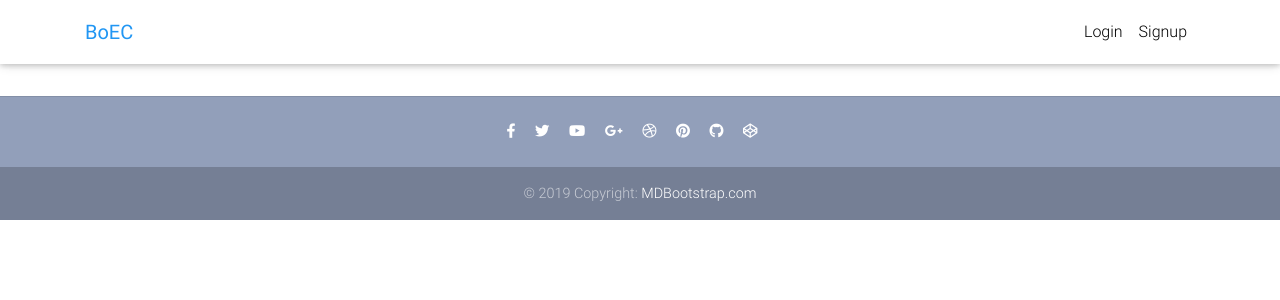
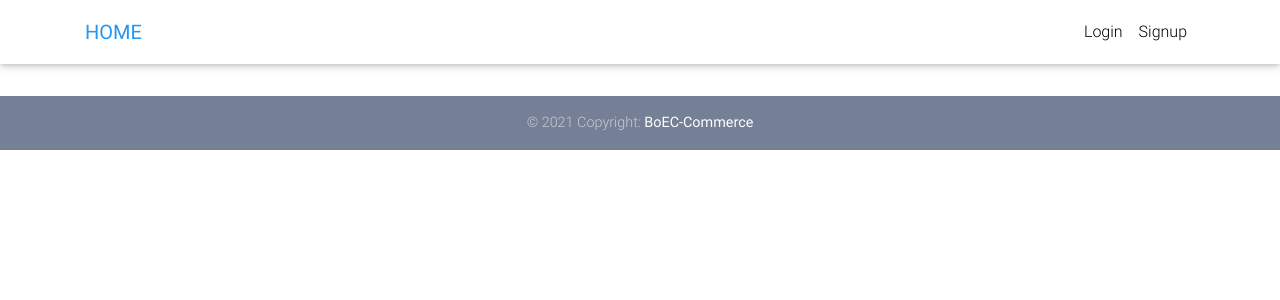
Before and after one commit to HongNguyen0208/BoEC_Django, a Django app: template proshop/templates/socialaccount/base.html in a window 1280 px wide. Shown: the top 300 px of the page. Run offline with Django 3.2, Linux system fonts and the light colour scheme; the template is opened without the code that fills it, so the values that code supplies are empty; some libraries are stand-ins or nearby versions.

Commit message:
update UI

```diff
--- a/BoEC_Django/settings.py
+++ b/BoEC_Django/settings.py
@@ -85,6 +85,11 @@ TEMPLATES = [
                 'django.contrib.auth.context_processors.auth',
                 'django.contrib.messages.context_processors.messages',
             ],
+
+            # 'libraries':{
+            #             'cart_template_tags':  'proshop.templatetags.cart_template_tags',
+
+            # }
         },
     },
 ]
--- a/BoEC_Django/urls.py
+++ b/BoEC_Django/urls.py
@@ -19,5 +19,5 @@ from django.urls import path, include
 urlpatterns = [
     path('admin/', admin.site.urls),
     path('accounts/', include('allauth.urls')),
-    path('', include('proshop.urls')),
+    path('', include('proshop.urls', namespace='proshop')),
 ]
--- a/proshop/templates/socialaccount/base.html
+++ b/proshop/templates/socialaccount/base.html
@@ -44,7 +44,7 @@
   </style>
 </head>
 
-{% include "navbar.html" %}
+{% include "socialaccount/navbar.html" %}
 
 <body>
 
@@ -67,8 +67,8 @@
     {% block extra_body %}
     {% endblock %}
 
-    {% include "footer.html" %}
-    {% include "scripts.html" %}
+    {% include "socialaccount/footer.html" %}
+    {% include "socialaccount/scripts.html" %}
 
     {% block extra_scripts %}
     {% endblock extra_scripts %}
--- a/proshop/templates/socialaccount/footer.html
+++ b/proshop/templates/socialaccount/footer.html
@@ -1,47 +1,9 @@
 <footer class="page-footer text-center font-small mt-4 wow fadeIn">
-
-    <hr class="my-4">
-
-    <!-- Social icons -->
-    <div class="pb-4">
-      <a href="https://www.facebook.com/mdbootstrap" target="_blank">
-        <i class="fab fa-facebook-f mr-3"></i>
-      </a>
-
-      <a href="https://twitter.com/MDBootstrap" target="_blank">
-        <i class="fab fa-twitter mr-3"></i>
-      </a>
-
-      <a href="https://www.youtube.com/watch?v=7MUISDJ5ZZ4" target="_blank">
-        <i class="fab fa-youtube mr-3"></i>
-      </a>
-
-      <a href="https://plus.google.com/u/0/b/107863090883699620484" target="_blank">
-        <i class="fab fa-google-plus-g mr-3"></i>
-      </a>
-
-      <a href="https://dribbble.com/mdbootstrap" target="_blank">
-        <i class="fab fa-dribbble mr-3"></i>
-      </a>
-
-      <a href="https://pinterest.com/mdbootstrap" target="_blank">
-        <i class="fab fa-pinterest mr-3"></i>
-      </a>
-
-      <a href="https://github.com/mdbootstrap/bootstrap-material-design" target="_blank">
-        <i class="fab fa-github mr-3"></i>
-      </a>
-
-      <a href="http://codepen.io/mdbootstrap/" target="_blank">
-        <i class="fab fa-codepen mr-3"></i>
-      </a>
-    </div>
-    <!-- Social icons -->
 
     <!--Copyright-->
     <div class="footer-copyright py-3">
-      © 2019 Copyright:
-      <a href="https://mdbootstrap.com/education/bootstrap/" target="_blank"> MDBootstrap.com </a>
+      © 2021 Copyright:
+      <a href="https://mdbootstrap.com/education/bootstrap/" target="_blank"> <b>BoEC-Commerce</b> </a>
     </div>
     <!--/.Copyright-->
 
--- a/proshop/templates/socialaccount/home.html
+++ b/proshop/templates/socialaccount/home.html
@@ -1,4 +1,4 @@
-{% extends "base.html" %}
+{% extends "socialaccount/base.html" %}
 
 {% block content %}
   <main>
--- a/proshop/templates/socialaccount/navbar.html
+++ b/proshop/templates/socialaccount/navbar.html
@@ -5,7 +5,7 @@
 
       <!-- Brand -->
       <a class="navbar-brand waves-effect" href="/">
-        <strong class="blue-text">BoEC</strong>
+        <strong class="blue-text">HOME</strong>
       </a>
 
       <!-- Collapse -->
@@ -34,8 +34,8 @@
         <ul class="navbar-nav nav-flex-icons">
           {% if request.user.is_authenticated %}
           <li class="nav-item">
-            <a href="{% url 'core:order-summary' %}" class="nav-link waves-effect">
-              <span class="badge red z-depth-1 mr-1"> {{ request.user|cart_item_count }} </span>
+            <a href="#" class="nav-link waves-effect">
+              <span class="badge red z-depth-1 mr-1"> {{ request.user}} </span>
               <i class="fas fa-shopping-cart"></i>
               <span class="clearfix d-none d-sm-inline-block"> Cart </span>
             </a>
--- a/proshop/urls.py
+++ b/proshop/urls.py
@@ -8,4 +8,5 @@ app_name = 'proshop'
 
 urlpatterns = [
     path('', HomeView.as_view()),
+
 ]
--- a/proshop/views.py
+++ b/proshop/views.py
@@ -7,4 +7,4 @@ from .models import Item
 class HomeView(ListView):
     model = Item
     paginate_by = 10
-    template_name = 'home.html'
+    template_name = 'socialaccount/home.html'
```
Also changed, not shown: proshop/forms.py (+57 -10 lines), proshop/templatetags/cart_template_tags.py (added, +13 -0 lines).
